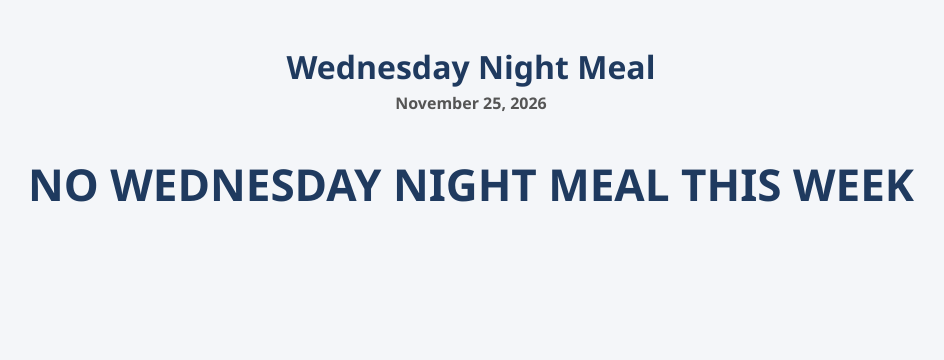
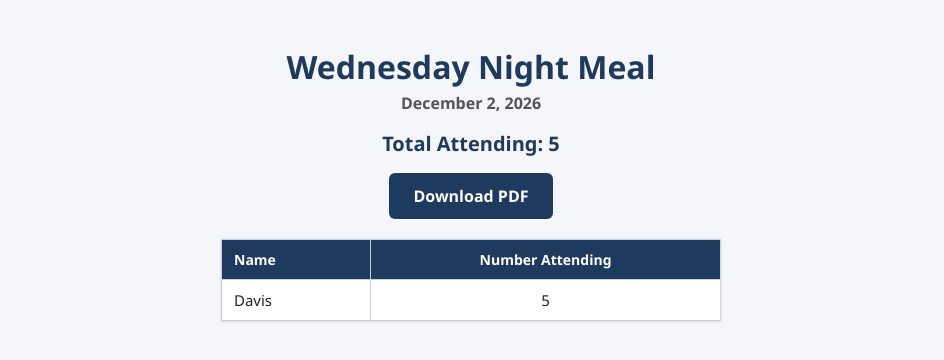
Before and after one commit to ndavisbbc1611/BBCEventsandFoodSignUpSheets, a plain HTML site: page current-signup.html in a window 1280 px wide. Shown: the whole page, without its empty margins (169-1113 px from the left). Drawn offline with Linux system fonts and the light colour scheme.

Commit message:
Update current_signup_temp.html via PowerShell script

```diff
--- a/current-signup.html
+++ b/current-signup.html
@@ -56,7 +56,18 @@
 </head>
 <body>
     <h1>Wednesday Night Meal</h1>
-    <div class="subtitle">November 25, 2026</div>
-    <div class="nomeal">No Wednesday Night Meal This Week</div>
+    <div class="subtitle">December 2, 2026</div>
+    <div class="total">Total Attending: 5</div>
+    <a class="btn" href="current-signup.pdf" download>Download PDF</a>
+    <table>
+        <tr>
+            <th>Name</th>
+            <th class="center">Number Attending</th>
+        </tr>
+            <tr class="">
+        <td>Davis</td>
+        <td class="center">5</td>
+    </tr>
+    </table>
 </body>
 </html>
```
